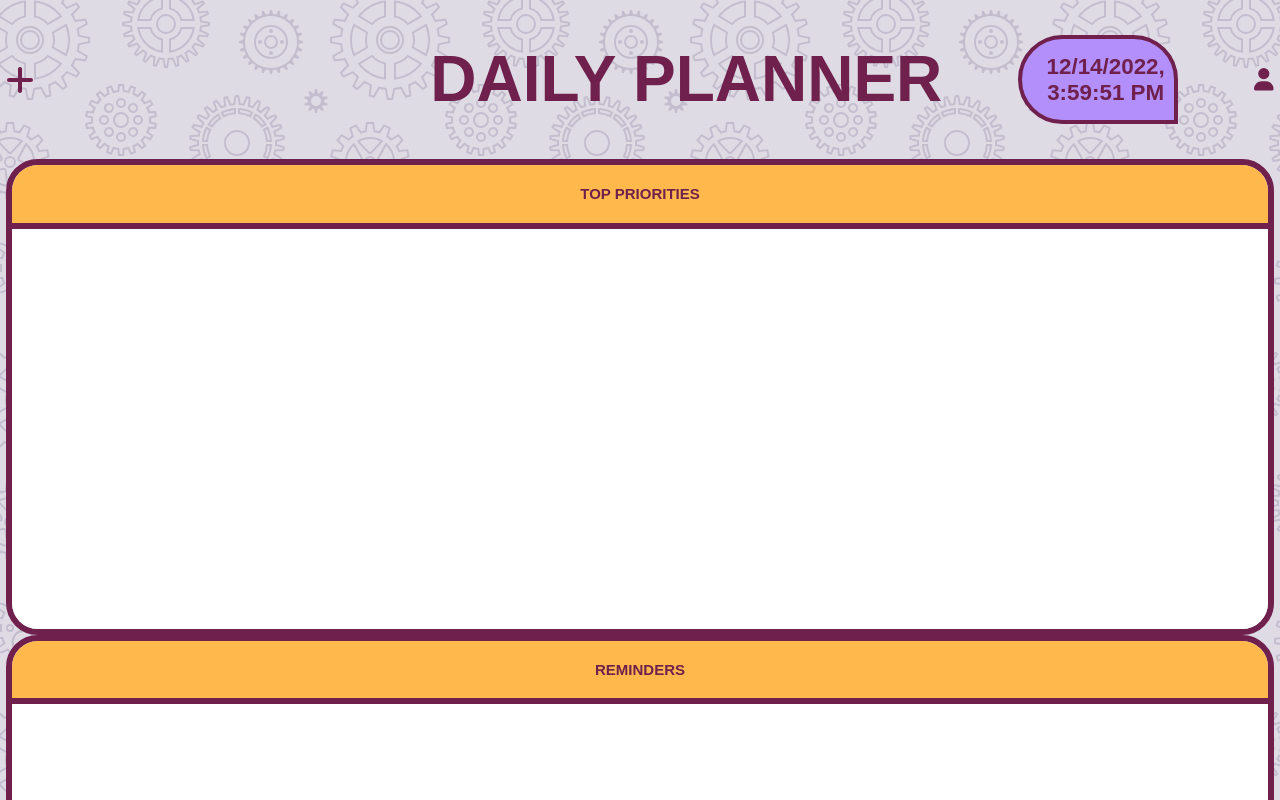
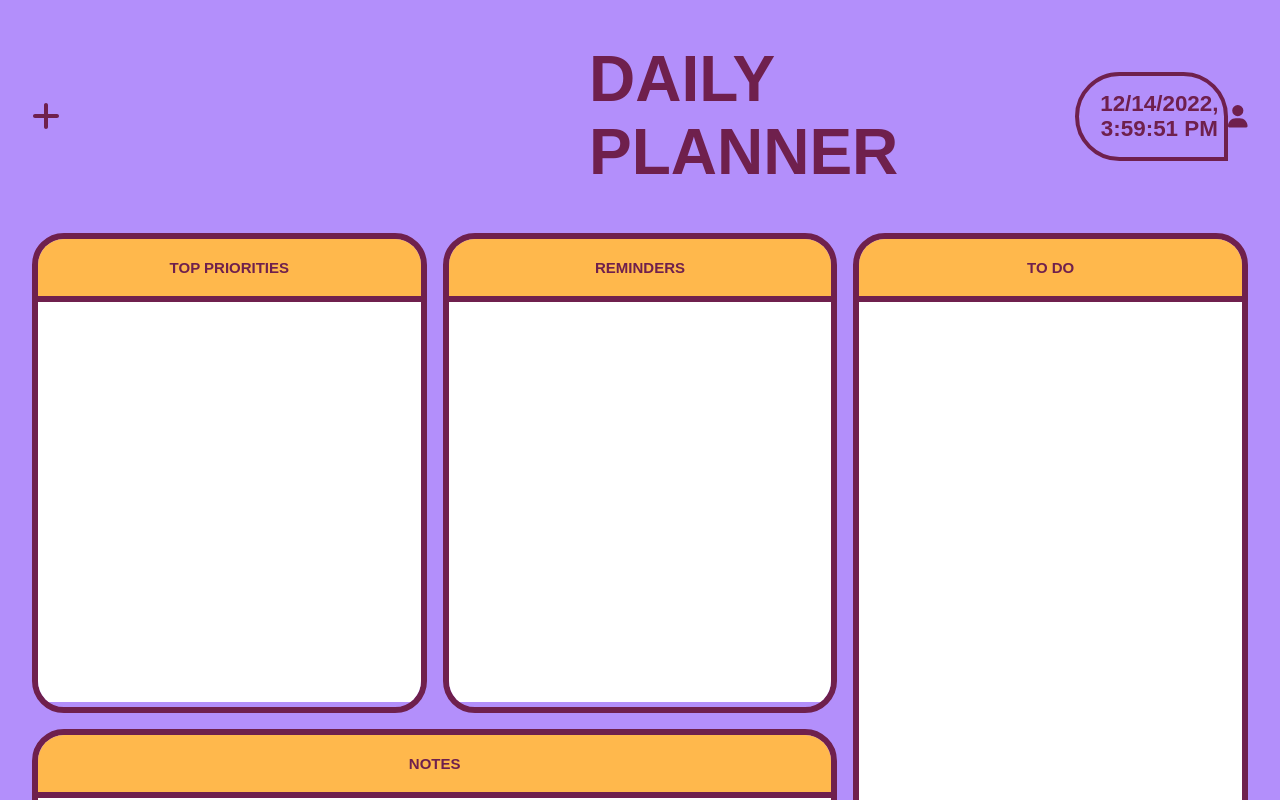
Before and after one commit to rodgersajb/daily-planner, a React (Vite) app: page /Home in a window 1280 px wide. Shown: the top 800 px of the page. Built offline with nearby package versions, Linux system fonts and the light colour scheme; no server answers; sample sign-in values are in the browser's storage; a web font is replaced by a local one.

Commit message:
Moved Home Component into Nav Component, added floating dropdown menu onClick

```diff
--- a/src/Components/Home.scss
+++ b/src/Components/Home.scss
@@ -1,17 +1,5 @@
 .home {
-    background-color: rgb(179, 143, 251);
-    .home-wrapper {
-        width: 95%;
-        margin: 0 auto;
-        max-width: 1850px;
+  .nav-wrapper {
 
-
-        .display-grid {
-            display: grid;
-            grid-template-columns: 1fr 1fr 1fr;
-            gap: 1rem;
-            margin: 0;
-            padding: 0;
-        }
-    }
+  }
 }
--- a/src/Components/Nav.jsx
+++ b/src/Components/Nav.jsx
@@ -14,6 +14,11 @@ import Notes from "./Notes";
 const Nav = () => {
   const [date, setDate] = useState([]);
   const { currentUser, setCurrentUser } = useContext(AuthContext);
+  const [priorities, setPriorities] = useState([]);
+  const [reminders, setReminders] = useState([]);
+  const [todo, setTodo] = useState([]);
+  const [notes, setNotes] = useState([]);
+  const [open, setOpen] = useState(false);
 
   console.log(currentUser, "current user");
 
@@ -33,10 +38,29 @@ const Nav = () => {
     <Navigate to="/" />
   ) : (
     <>
+      <section className="nav">
         <div className="nav-wrapper">
           <nav>
-          <div className="plus">
+            <div className="plus-container">
+              <div
+                className="plus-trigger"
+                onClick={() => {
+                  setOpen(!open);
+                }}
+              >
                 <FontAwesomeIcon icon="fa-solid fa-plus" />
+              </div>
+            </div>
+            <div className={`plus-dropdown ${open ? "active" : "inactive"}`}>
+              <label htmlFor=""></label>
+              <input type="text" />
+              <select name="" id="">
+                <option value="">Add to...</option>
+                <option value="priorities">Top Priorities{priorities}</option>
+                <option value="">To Do{todo}</option>
+                <option value="">Reminders{reminders}</option>
+                <option value="">Notes{notes}</option>
+              </select>
             </div>
 
             <h1>Daily Planner</h1>
@@ -60,6 +84,7 @@ const Nav = () => {
             <Notes />
           </div>
         </div>
+      </section>
     </>
   );
 };
--- a/src/Components/Nav.scss
+++ b/src/Components/Nav.scss
@@ -1,5 +1,8 @@
+.nav {
+  background-color: rgb(179, 143, 251);
+
   .nav-wrapper {
-  width: 99%;
+    width: 95%;
     margin: 0 auto;
     max-width: 1850px;
 
@@ -10,13 +13,28 @@
 
       width: 100%;
 
-    .plus {
+      .plus-container {
+        .plus-trigger {
           .fa-plus {
             font-size: 2rem;
             color: #6f204d;
 
             margin: 6px 0;
           }
+        }
+      }
+      .plus-dropdown.active {
+        opacity: 1;
+        visibility: visible;
+        transform: translateY(0);
+        transition: ease-in 0.2s;
+      }
+
+      .plus-dropdown.inactive {
+        opacity: 0;
+        visibility: hidden;
+        transform: translateY(-20px);
+        transition: ease 0.2s;
       }
 
       h1 {
@@ -53,4 +71,12 @@
         }
       }
     }
+    .display-grid {
+      display: grid;
+      grid-template-columns: 1fr 1fr 1fr;
+      gap: 1rem;
+      margin: 0;
+      padding: 0;
     }
+  }
+}
```
Lines whose indentation alone changed are shown as unchanged.
